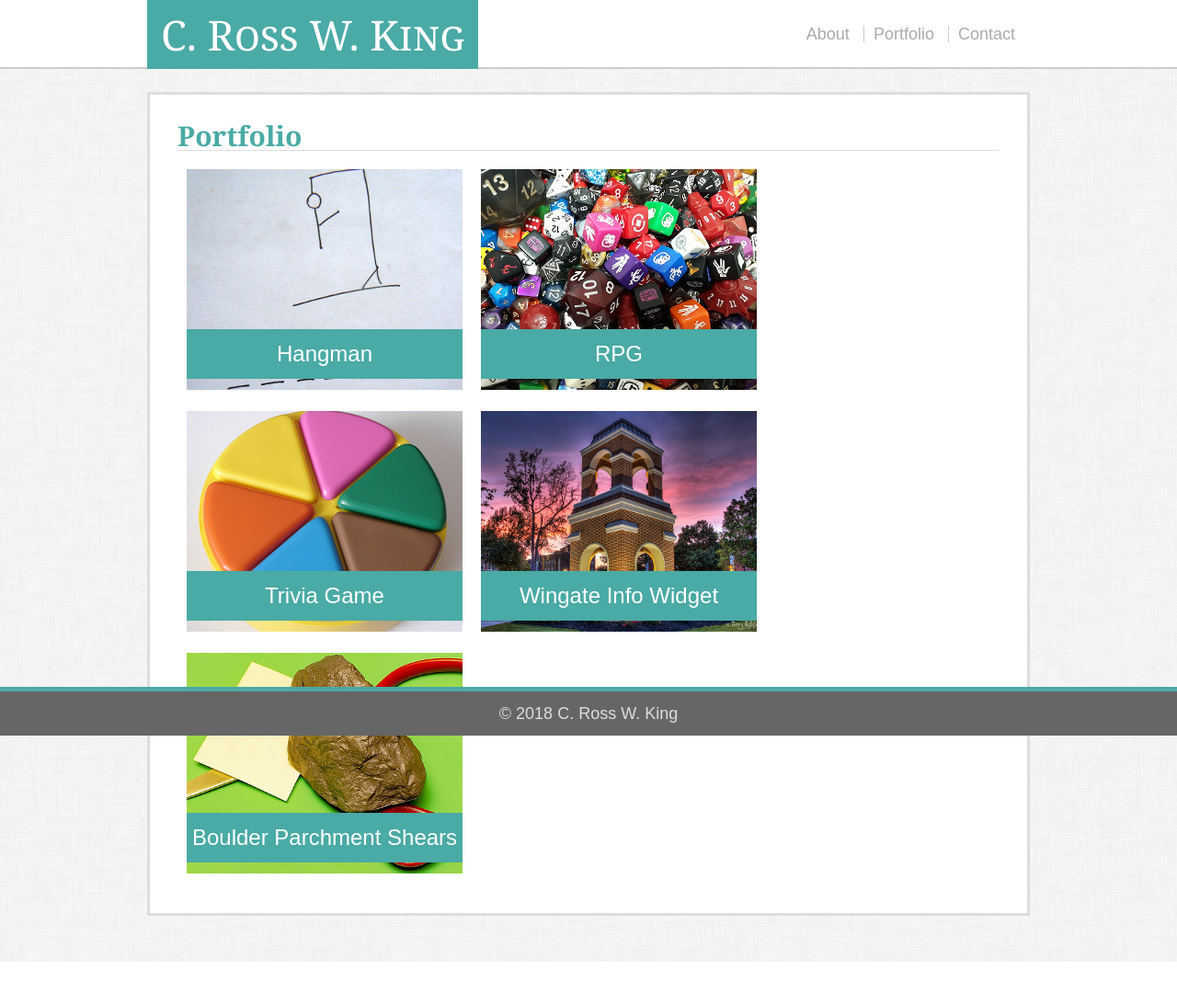
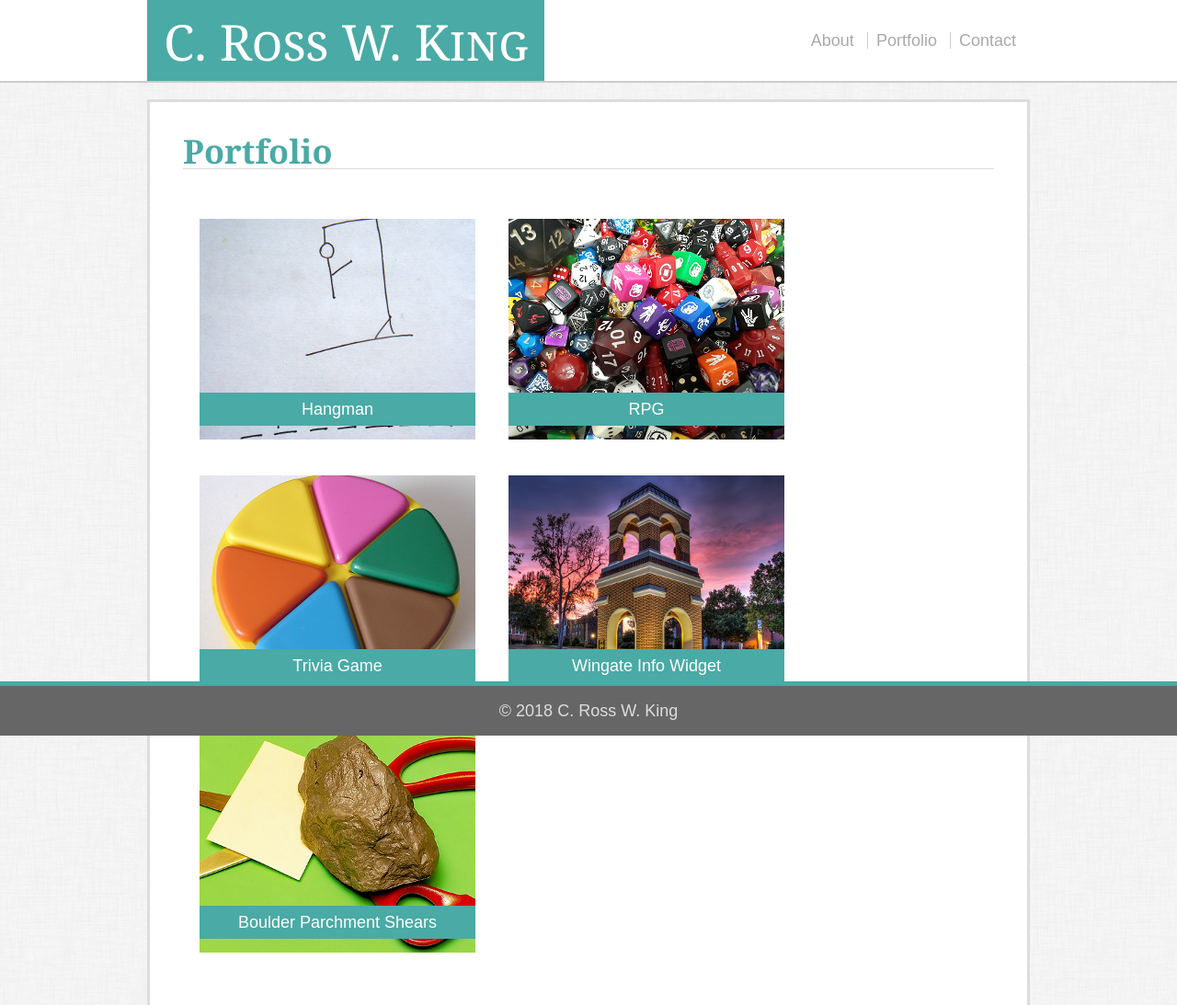
Before and after one commit to RomeoKilo125/basic-portfolio, a plain HTML site: page portfolio.html in a window 1280 px wide. Shown: the top 1093 px of the page at 92% size. Before the commit the page ends 1046 px from the top, so only its background shows below. Drawn offline with Linux system fonts and the light colour scheme.

Commit message:
vertical rhythm and pseudo classes for navbar

```diff
--- a/assets/css/style.css
+++ b/assets/css/style.css
@@ -25,7 +25,7 @@ header {
   width: 100%;
   border-bottom: solid #cccccc 2px;
   background-color: #ffffff;
-  height: 75px;
+  height: 90px;
 }
 
 header .container {
@@ -35,7 +35,8 @@ header .container {
 #nameLabel {
   float: left;
   background-color: #4aaaa5;
-  padding: 15px;
+  padding: 18px;
+  height: 100%;
 }
 
 #navBar {
@@ -53,10 +54,10 @@ header .container {
 }
 
 .navItem {
-  border-left: #cccccc solid 1px;
+  border-left: #ccc solid 1px;
   text-align: center;
-  padding-left: 10px;
-  padding-right: 10px;
+  padding-left: 9px;
+  padding-right: 9px;
   vertical-align: middle;
   display: inline-block;
 }
@@ -66,22 +67,26 @@ header .container {
 }
 
 .navItem a {
-  color: #aaaaaa;
+  color: #aaa;
   text-decoration: none;
 
 }
 
 .navItem a:hover {
-  color: #777777;
+  color: #777;
   text-decoration: underline;
 }
 
+.navItem a:active {
+  color: #000;
+}
+
 #bigBox {
-  border: #dddddd solid 3px;
-  padding: 30px;
-  margin-top: 100px;
-  margin-bottom: 50px;
-  background-color: #ffffff;
+  border: #ddd solid 3px;
+  padding: 36px;
+  margin-top: 108px;
+  margin-bottom: 54px;
+  background-color: #fff;
 }
 
 #bigBox::after {
@@ -92,8 +97,8 @@ header .container {
 
 #headline {
   width: 100%;
-  border-bottom: #dddddd solid 1px;
-  margin-bottom: 10px;
+  border-bottom: #ddd solid 1px;
+  margin-bottom: 36px;
 }
 
 .portrait {
@@ -102,14 +107,14 @@ header .container {
 }
 
 footer {
-  position: absolute;
+  position: fixed;
   bottom: 0;
   width: 100%;
   border-top: solid #4aaaa5 5px;
   text-align: center;
   background-color: #666;
-  color: #dddddd;
-  padding: 15px 0;
+  color: #ddd;
+  padding: 18px 0;
 }
 
 h1, h2 {
@@ -118,21 +123,21 @@ h1, h2 {
 
 h1 {
   color: white;
-  font-size: 45px;
+  font-size: 54px;
   font-variant: small-caps;
 }
 
 h2 {
   color: #4aaaa5;
   font-weight: 700;
-  font-size: 30px;
+  font-size: 36px;
 }
 
 .formInput {
   display: inline-block;
   width: 100%;
   font-size: 18px;
-  margin: 5px 0;
+  margin: 9px 0;
   color: #777777;
   border: #dddddd solid 1px;
 }
@@ -145,12 +150,12 @@ h2 {
   font-size: 18px;
   background-color: #4aaaa5;
   color: white;
-  padding: 10px 25px;
+  padding: 9px 36px;
 }
 
 .portfolioItem {
   float: left;
-  margin: 10px;
+  margin: 18px;
   position: relative;
 }
 
@@ -158,9 +163,9 @@ h2 {
   text-align: center;
   background-color: #4aaaa5;
   color: #ffffff;
-  font-size: 24px;
-  padding: 15px 0;
+  font-size: 18px;
+  padding: 9px 0;
   position: absolute;
-  bottom: 15px;
+  bottom: 18px;
   width: 100%;
 }
```
Also changed, not shown: 3 other files.
